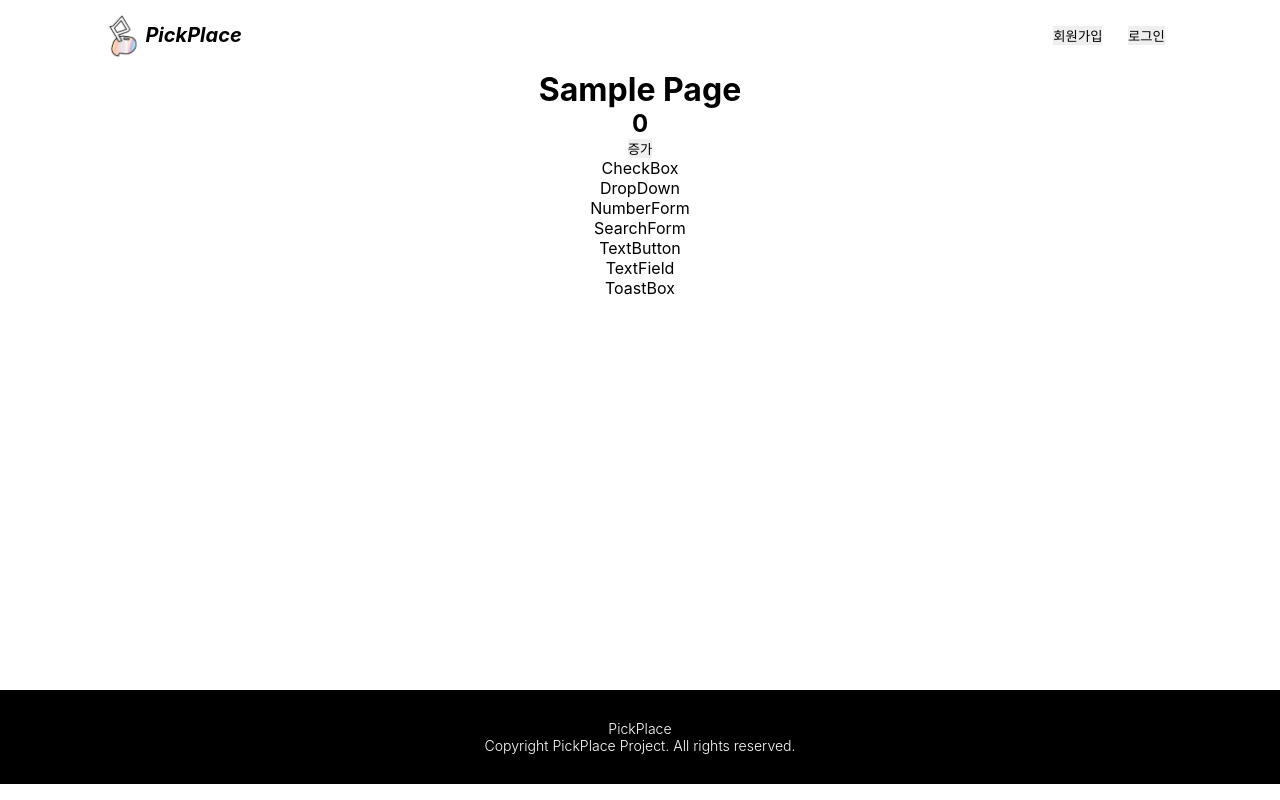
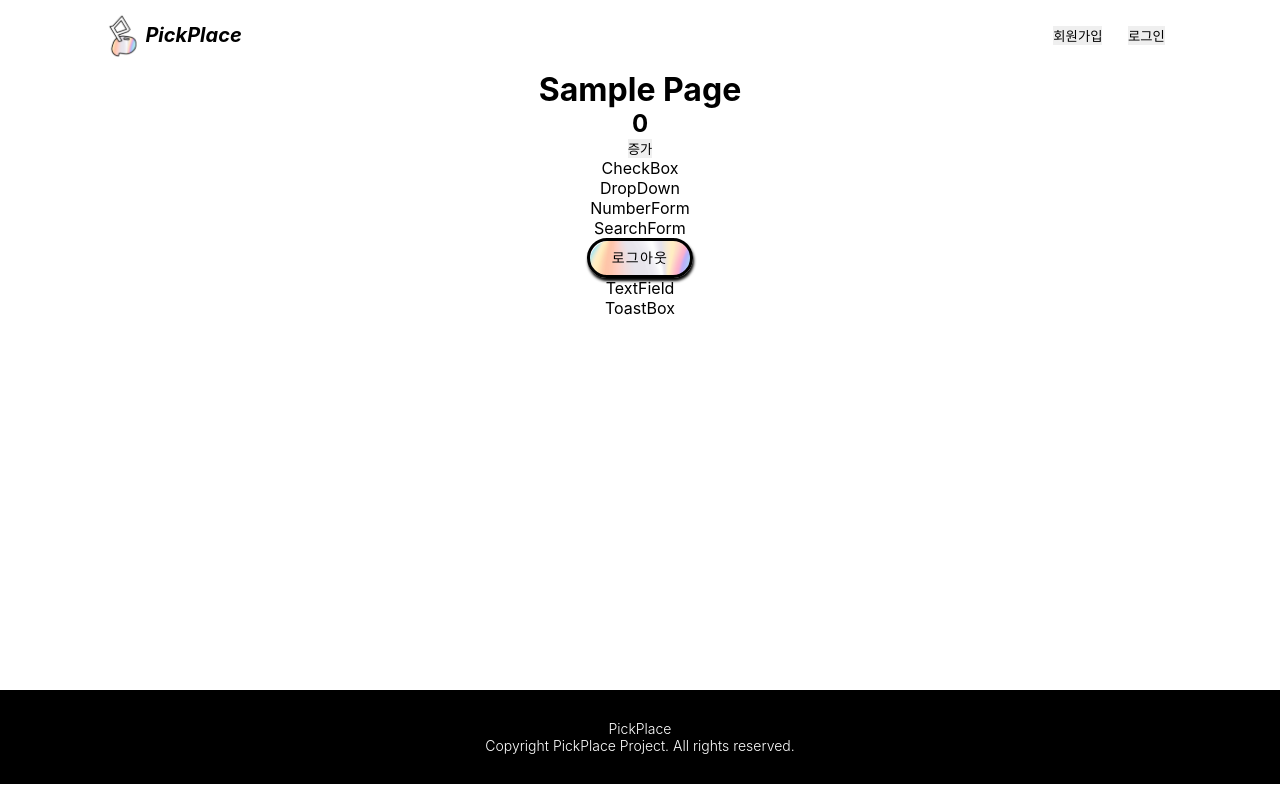
Before and after one commit to KangHayeonn/pickplace-client, a React (Create React App) app in the folder front/: page /sample in a window 1280 px wide. Built offline with nearby package versions, Linux system fonts and the light colour scheme.

Commit message:
[ADD] : 공통 컴포넌트 제작 - TextButton & Footer font size 고정

```diff
--- a/front/src/components/common/TextButton.tsx
+++ b/front/src/components/common/TextButton.tsx
@@ -1,7 +1,35 @@
 import React from 'react';
+import '../../styles/components/common/textButton.scss';
 
-const TextButton = () => {
-  return <div>TextButton</div>;
+interface ButtonProps {
+  text?: string | undefined;
+  disabled?: boolean | undefined;
+  fontSize?: number | undefined;
+  background?: string | undefined;
+  color?: string | undefined;
+  width?: number | undefined;
+  height?: number | undefined;
+  weight?: number | undefined;
+  border?: boolean | undefined;
+  onClick: React.MouseEventHandler<HTMLElement>;
+}
+
+const TextButton = ({
+  text,
+  onClick,
+  disabled = false,
+  ...props
+}: ButtonProps) => {
+  return (
+    <button
+      className="text-btn secondary short"
+      onClick={onClick}
+      disabled={disabled}
+      {...props}
+    >
+      {text}
+    </button>
+  );
 };
 
 export default TextButton;
--- a/front/src/pages/SamplePage.tsx
+++ b/front/src/pages/SamplePage.tsx
@@ -1,5 +1,6 @@
 import React, { useEffect } from 'react';
 import { useSelector, useDispatch } from 'react-redux';
+import { useNavigate } from 'react-router-dom';
 import { RootState } from '../store/modules';
 import { increase } from '../store/modules/sample';
 import Sample from '../api/sample';
@@ -12,6 +13,7 @@ import TextField from '../components/common/TextField';
 import ToastBox from '../components/common/ToastBox';
 
 const SamplePage: React.FC = () => {
+  const navigate = useNavigate();
   const count = useSelector((state: RootState) => state.mock.count);
   const dispatch = useDispatch();
   // const [count, setCount] = useState(0);
@@ -19,6 +21,10 @@ const SamplePage: React.FC = () => {
   const onIncrease = () => {
     dispatch(increase());
     // setCount(count+1);
+  };
+
+  const onClickEvent = () => {
+    navigate('/');
   };
 
   useEffect(() => {
@@ -40,7 +46,7 @@ const SamplePage: React.FC = () => {
       <DropDown />
       <NumberForm />
       <SearchForm />
-      <TextButton />
+      <TextButton text="로그아웃" onClick={onClickEvent} disabled={false} />
       <TextField />
       <ToastBox />
     </div>
--- a/front/src/styles/base/variable.scss
+++ b/front/src/styles/base/variable.scss
@@ -1,7 +1,7 @@
 // 전역으로 사용하는 색상
 $color-primary: #000;
 $color-secondary: #E8E8E8;
-$color-hover: #4d78af;
+$color-hover: #000;
 $color-disabled: #bdc8d6;
 $color-surface-white: #fff;
 $color-surface-lightgray: #F4F4F4;
@@ -12,7 +12,8 @@ $color-error: #EE0D0D;
 $color-focus: #2a82f0;
 $color-toast-background: rgba(0, 0, 0, 0.8);
 
-$color-text-black: #0d1b2a;
+$color-text-white: #fff;
+$color-text-black: #000;
 $color-text-green: #63B224;
 $color-text-darkgreen: #ABC09B;
 $color-text-gray: #a0a0a0;
@@ -114,3 +115,10 @@ $color-dimmed: rgba(0, 0, 0, 0.3);
 $shadow-bottom: 0 4px 4px rgba(0, 0, 0, 0.25);
 $shadow-center: 0 0 5px rgba(0, 0, 0, 0.25);
 $shadow-dropdown: 1px 2px 4px rgba(0, 0, 0, 0.25);
+$shadow-button: 1px 3px 3px rgba(0, 0, 0, 1);
+$shadow-button-hover: 1px 3px 3px rgba(204, 207, 209, 1);
+
+// 전역으로 사용하는 버튼 스타일
+$border-button: 3px solid #000;
+$border-button-hover: 3px solid #e5e6e8;
+$border-radius-button: 1.25rem;
--- /dev/null
+++ b/front/src/styles/components/common/textButton.scss
@@ -0,0 +1,39 @@
+@import "../../base/variable.scss";
+
+.text-btn{
+  @include text-button();
+  background-color: $color-surface-white;
+  border-radius: $border-radius-button;
+  color: $color-text-black;
+  border: $border-button;
+  box-shadow: $shadow-button;
+  padding: 7px 22px;
+
+  &:hover {
+    background-color: $color-hover;
+    color: $color-text-white;
+    border: $border-button-hover;
+    box-shadow: $shadow-button-hover;
+  }
+
+  &:disabled {
+    cursor: default;
+  }
+
+  &.secondary {
+    &.short {
+      background: url("../../../assets/images/bg-short.png") no-repeat;
+    }
+
+    &.long {
+      background: url("../../../assets/images/bg-long.png") no-repeat;
+    }
+
+    &:hover {
+      opacity: 0.8;
+      color: $color-text-black;
+      border: $border-button;
+      box-shadow: $shadow-button;
+    }
+  }
+}
--- a/front/src/styles/components/layout/footer.scss
+++ b/front/src/styles/components/layout/footer.scss
@@ -11,7 +11,7 @@
         .content{
             display: block;
             font-weight: 300;
-            font-size: 1.1vw;
+            font-size: 14px;
         }
     }
 }
```
Also changed, not shown: front/src/assets/images/bg-long.png (added), front/src/assets/images/bg-short.png (added).
